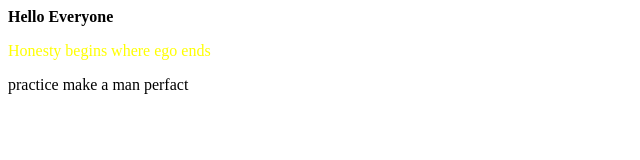
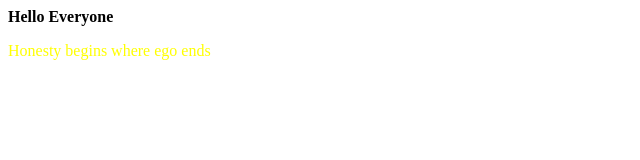
Before and after one commit to Niditpatel/git1, a plain HTML site: page index.html in a window 1280 px wide. Shown: the whole page, without its empty margins (0-640 px from the left). Drawn offline with Linux system fonts and the light colour scheme.

Commit message:
Update index.html

```diff
--- a/index.html
+++ b/index.html
@@ -9,6 +9,6 @@
 <body>
     <b>Hello Everyone</b>
     <p style="color:yellow;">Honesty begins where ego ends</p>
-    <p> practice make a man perfact </p>
+
 </body>
 </html>
```
